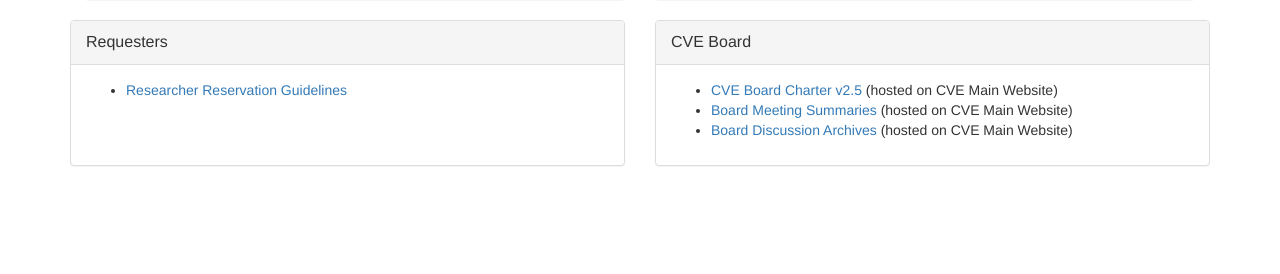
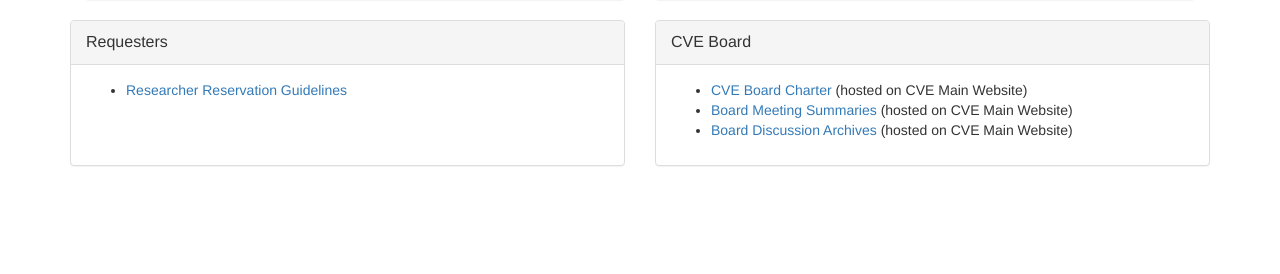
Before and after one commit to CVEProject/cveproject.github.io, a Jekyll site: the page built from docs/index.md, in a window 1280 px wide. Shown: the part 477-751 px from the top of the page. Built offline with Jekyll 4.4.1, drawn with Linux system fonts in a browser that asks for light colours; nearby versions of some CDN libraries.

Commit message:
Update /docs/index.md
Removed version # from Board Charter item

```diff
--- a/docs/index.md
+++ b/docs/index.md
@@ -93,7 +93,7 @@ layout: page
       </div>
       <div class="panel-body">
         <ul>
-           <li markdown="span">[CVE Board Charter v2.5](https://cve.mitre.org/community/board/charter.html) (hosted on CVE Main Website)</li>
+           <li markdown="span">[CVE Board Charter](https://cve.mitre.org/community/board/charter.html) (hosted on CVE Main Website)</li>
            <li markdown="span">[Board Meeting Summaries](https://cve.mitre.org/community/board/archive.html#meeting_summaries) (hosted on CVE Main Website)</li>
            <li markdown="span">[Board Discussion Archives](https://cve.mitre.org/community/board/archive.html#board_mail_list_archive) (hosted on CVE Main Website)</li>
        </ul>
```
